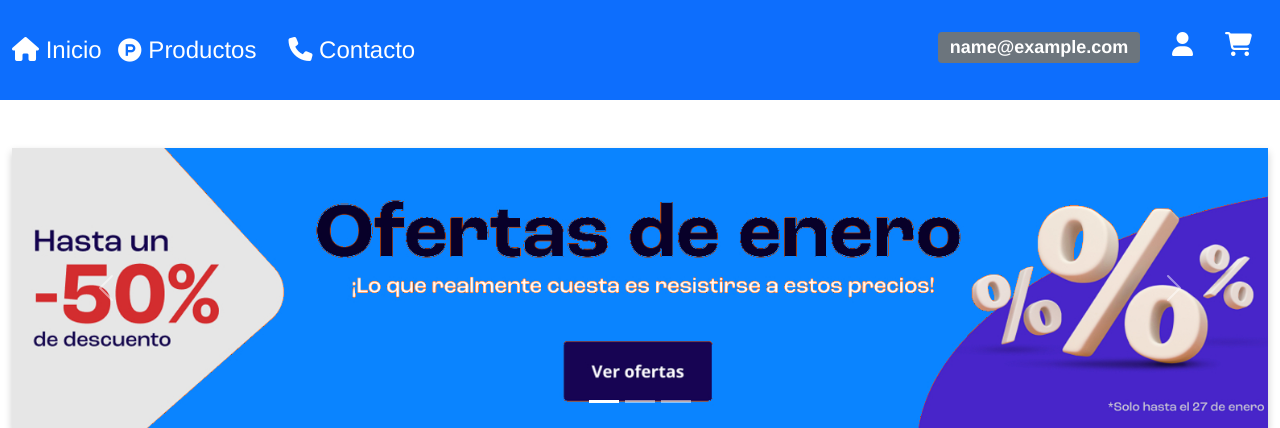
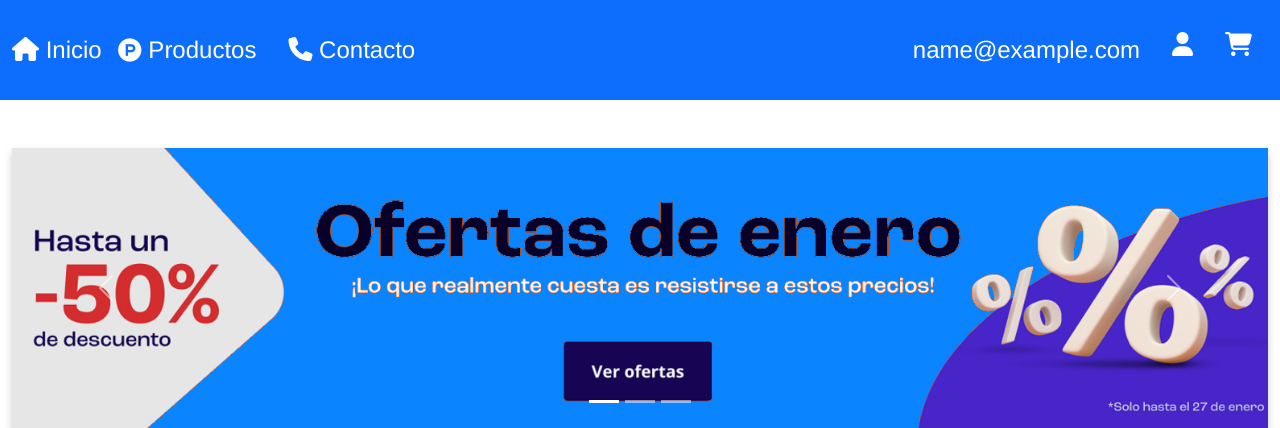
Before and after one commit to anietooo/DWES_P3_LuisJ_AlejandroN, a PHP site: page /index.php in a window 1280 px wide. Shown: the top 428 px of the page. Run offline with PHP 8.4, Linux system fonts and the light colour scheme; the visitor is signed in with stand-in values (Sample User, id 1).

Commit message:
estilo info login

```diff
--- a/views/header.php
+++ b/views/header.php
@@ -53,7 +53,7 @@
         <ul class="list-unstyled d-flex justify-content-center justify-content-sm-end">
         <?php if (isset($_SESSION['email'])): ?>
             <li class="fs-4 mx-3 text-white d-flex align-items-center">
-              <span class="badge bg-secondary"><?php echo htmlspecialchars($_SESSION['email']); ?></span>
+              <span><?php echo htmlspecialchars($_SESSION['email']); ?></span>
             </li>
           <?php endif; ?>
           <li class="fs-4 mx-3 text-white">
```
